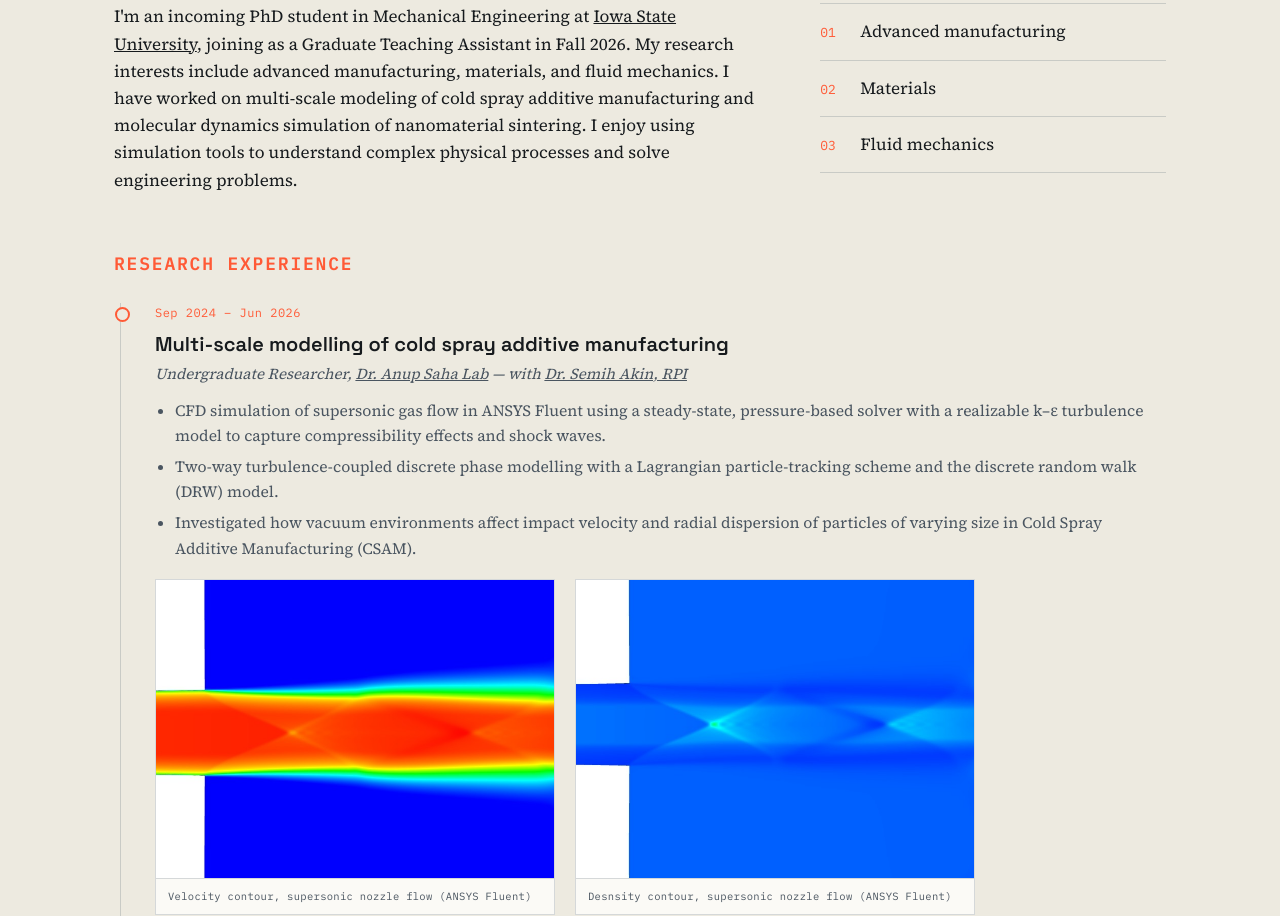
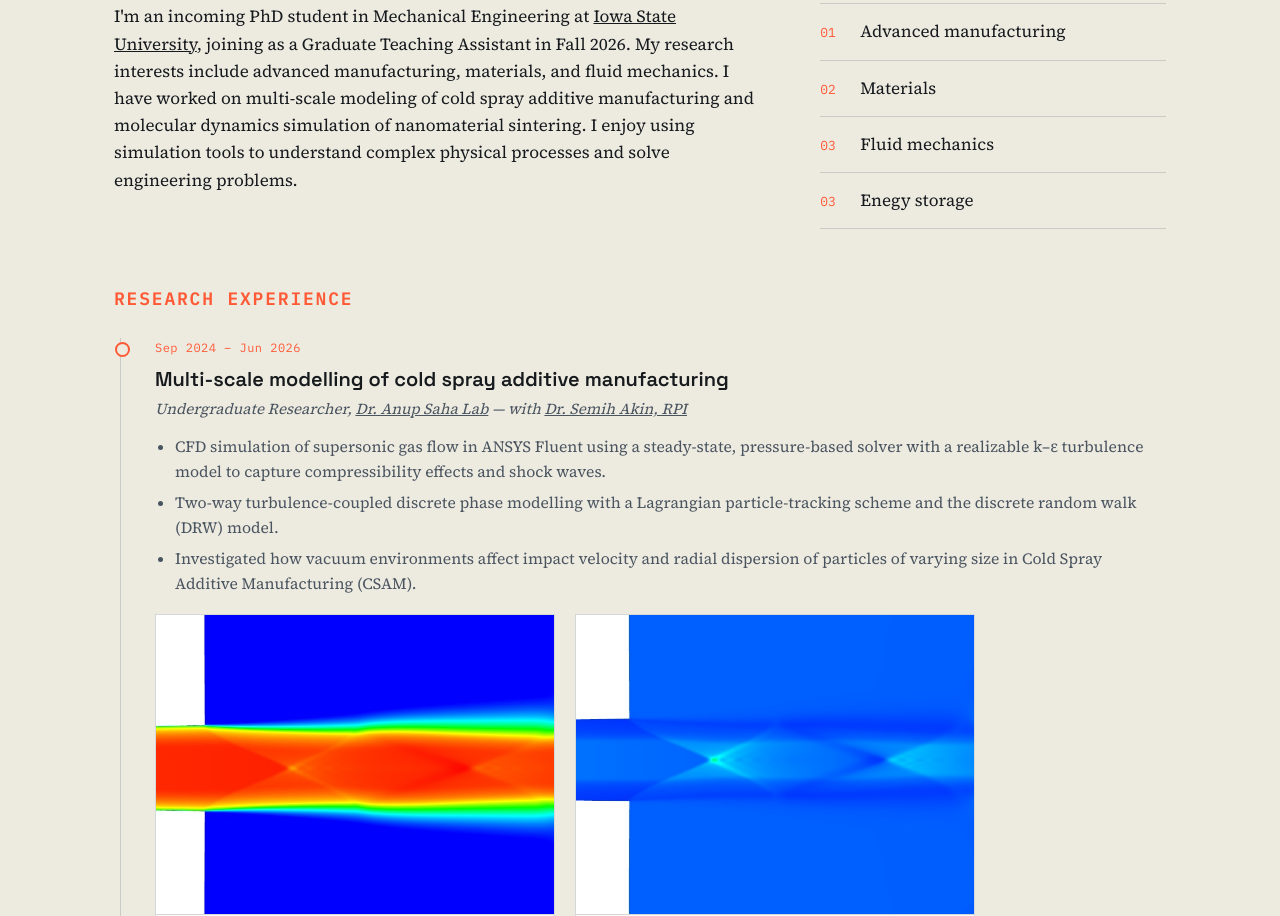
Before and after one commit to luban-mehda/luban-mehda.github.io, a plain HTML site: page index.html in a window 1280 px wide. Shown: the part 2159-3075 px from the top of the page. Drawn offline with Linux system fonts and the light colour scheme.

Commit message:
Update index.html

```diff
--- a/index.html
+++ b/index.html
@@ -431,8 +431,9 @@
 
     <ul class="interest-list" style="margin-top:0;">
       <li><span class="interest-num">01</span> Advanced manufacturing</li>
-      <li><span class="interest-num">02</span> Materials </li>
+      <li><span class="interest-num">02</span> Materials</li>
       <li><span class="interest-num">03</span> Fluid mechanics</li>
+      <li><span class="interest-num">03</span> Enegy storage</li>
     </ul>
   </div>
 
```
